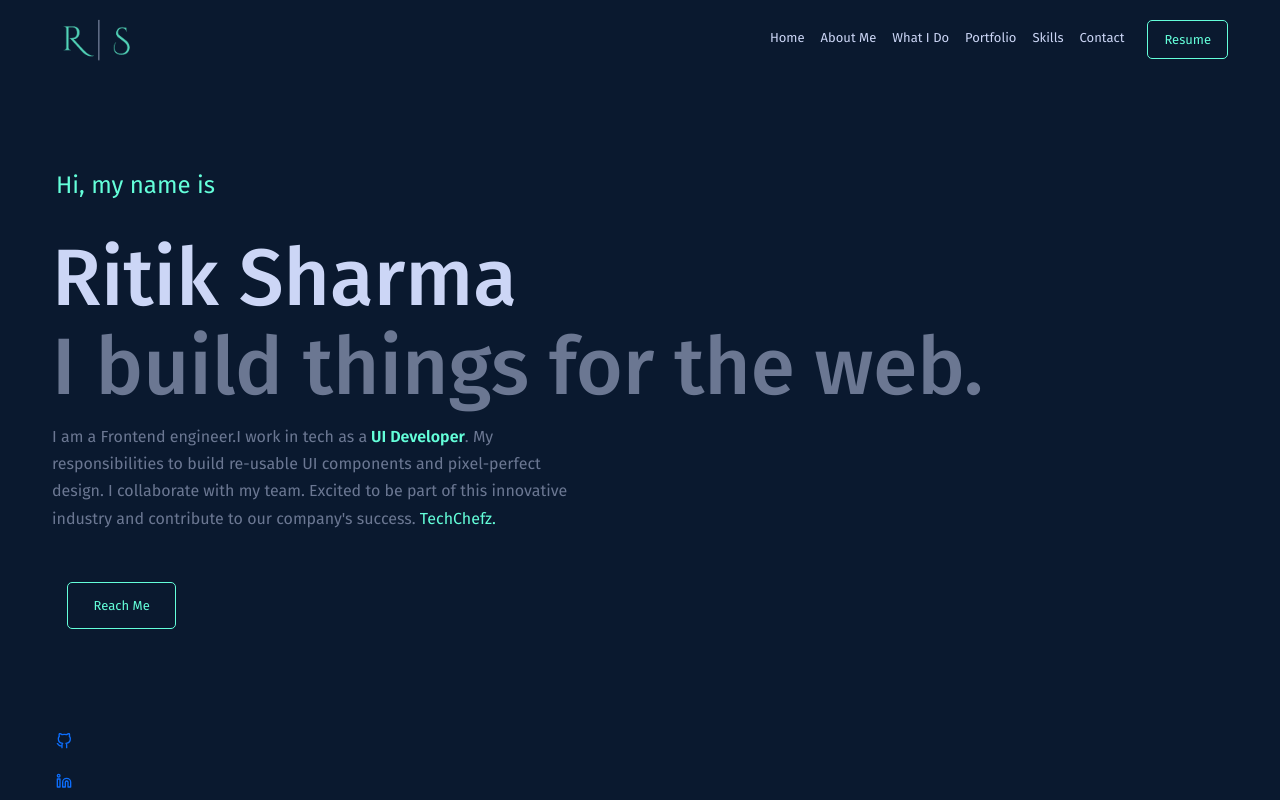
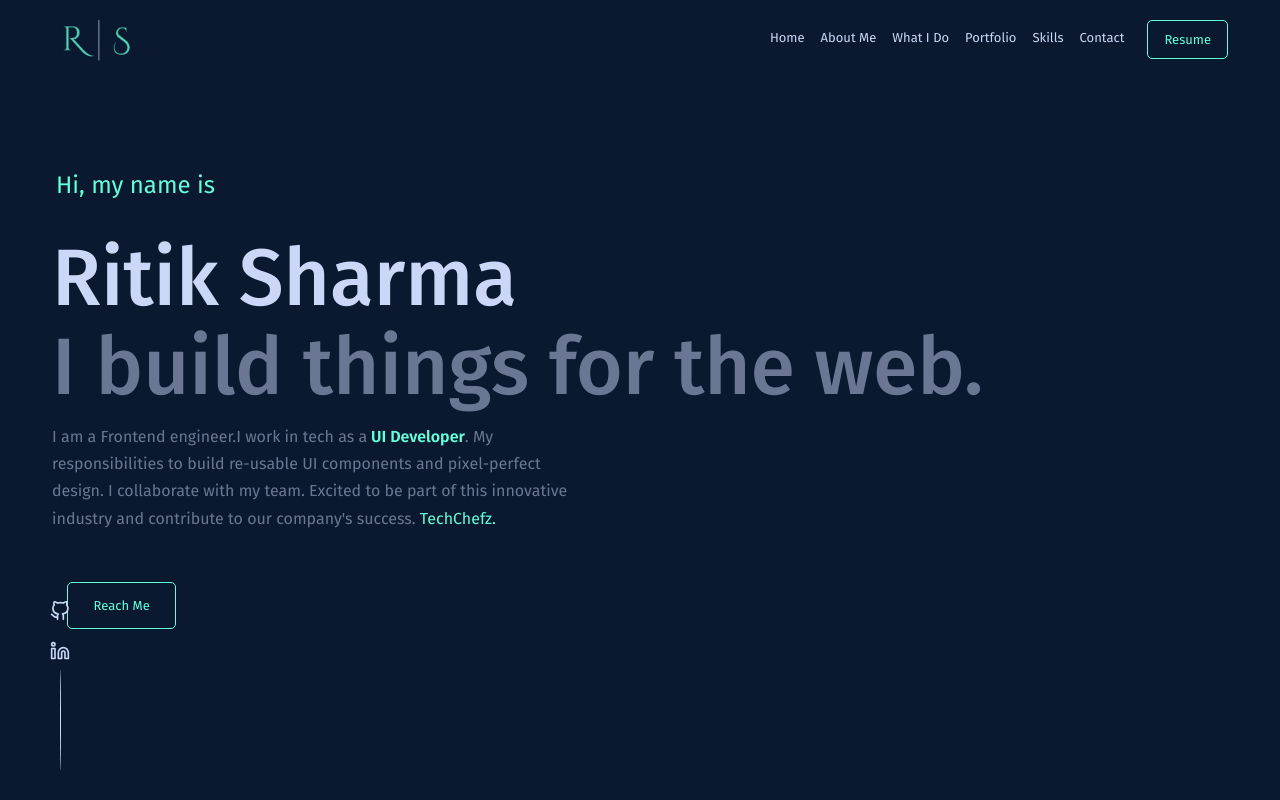
Before and after one commit to devTrailor/sample-works, a Next.js app: page / in a window 1280 px wide. Shown: the top 800 px of the page. Built offline with nearby package versions, Linux system fonts and the light colour scheme.

Commit message:
Add: Social-style

```diff
--- a/src/components/navbar/Navigation.js
+++ b/src/components/navbar/Navigation.js
@@ -1,12 +1,6 @@
 import Link from "next/link";
 import React from "react";
-import {
-  Container,
-  ListGroup,
-  ListGroupItem,
-  Nav,
-  Navbar,
-} from "react-bootstrap";
+import { Container, Nav, Navbar } from "react-bootstrap";
 import Logo from "../logo/Logo";
 
 // Styles
@@ -28,7 +22,11 @@ const Navigation = () => {
             <Nav.Link href="#portfolio">Portfolio</Nav.Link>
             <Nav.Link href="#skills">Skills</Nav.Link>
             <Nav.Link href="#contact">Contact</Nav.Link>
-            <Nav.Link href="#resume" className={`${styles.btn_resume} btn`}>
+            <Nav.Link
+              href="#resume"
+              className={`${styles.btn_resume} btn`}
+              download
+            >
               Resume
             </Nav.Link>
           </Nav>
--- a/src/components/navbar/styles.module.scss
+++ b/src/components/navbar/styles.module.scss
@@ -1,10 +1,15 @@
 // Variables
 // ================================================
 @import "../../styles/variables/colors";
+@import "../../styles/variables/mixins";
 // ================================================
 
 .custom_nav {
   background-color: $theme-primary;
+  box-shadow: rgba(17, 17, 26, 0.1) 0px 1px 0px;
+  position: fixed !important;
+  top: 0;
+  width: 100%;
 
   .btn_resume {
     padding: 0.75rem 1rem !important;
--- a/src/components/socialConnects/index.js
+++ b/src/components/socialConnects/index.js
@@ -1,8 +1,10 @@
 import React from "react";
 
+// styles
+import styles from "./styles.module.scss";
 const SocialConnects = ({ icon, url }) => {
   return (
-    <li className="list-group-item border-0 bg-transparent">
+    <li className={`${styles.list} list-group-item border-0 bg-transparent`}>
       <a href={url} target="_blank" rel="noreferrer">
         {icon}
       </a>
--- a/src/components/socialConnects/styles.module.scss
+++ b/src/components/socialConnects/styles.module.scss
@@ -1,4 +1,13 @@
+@import "../../styles/variables/colors";
+
 .list {
-  background-color: red;
   list-style: none;
+  svg {
+    color: $text-primary;
+    transition: all 0.3s ease-in;
+    font-size: 20px;
+    &:hover {
+      color: $theme-secondary;
+    }
+  }
 }
--- a/src/styles/Home.module.scss
+++ b/src/styles/Home.module.scss
@@ -1,3 +1,4 @@
+@import "../styles/variables/colors";
 .main {
   position: relative;
   min-height: 100vh;
@@ -6,12 +7,20 @@
 .social {
   width: 40px;
   position: fixed;
-  bottom: 0px;
+  bottom: 130px;
   left: 40px;
   right: auto;
+  display: flex;
+  align-items: center;
   z-index: 10;
-  .list-group-item {
-    color: red !important;
+  &::before {
+    content: "";
+    position: absolute;
+    height: 100px;
+    width: 1px;
+    border-radius: 50%;
+    bottom: -100px;
+    background-color: $text-primary;
   }
 }
 
```
